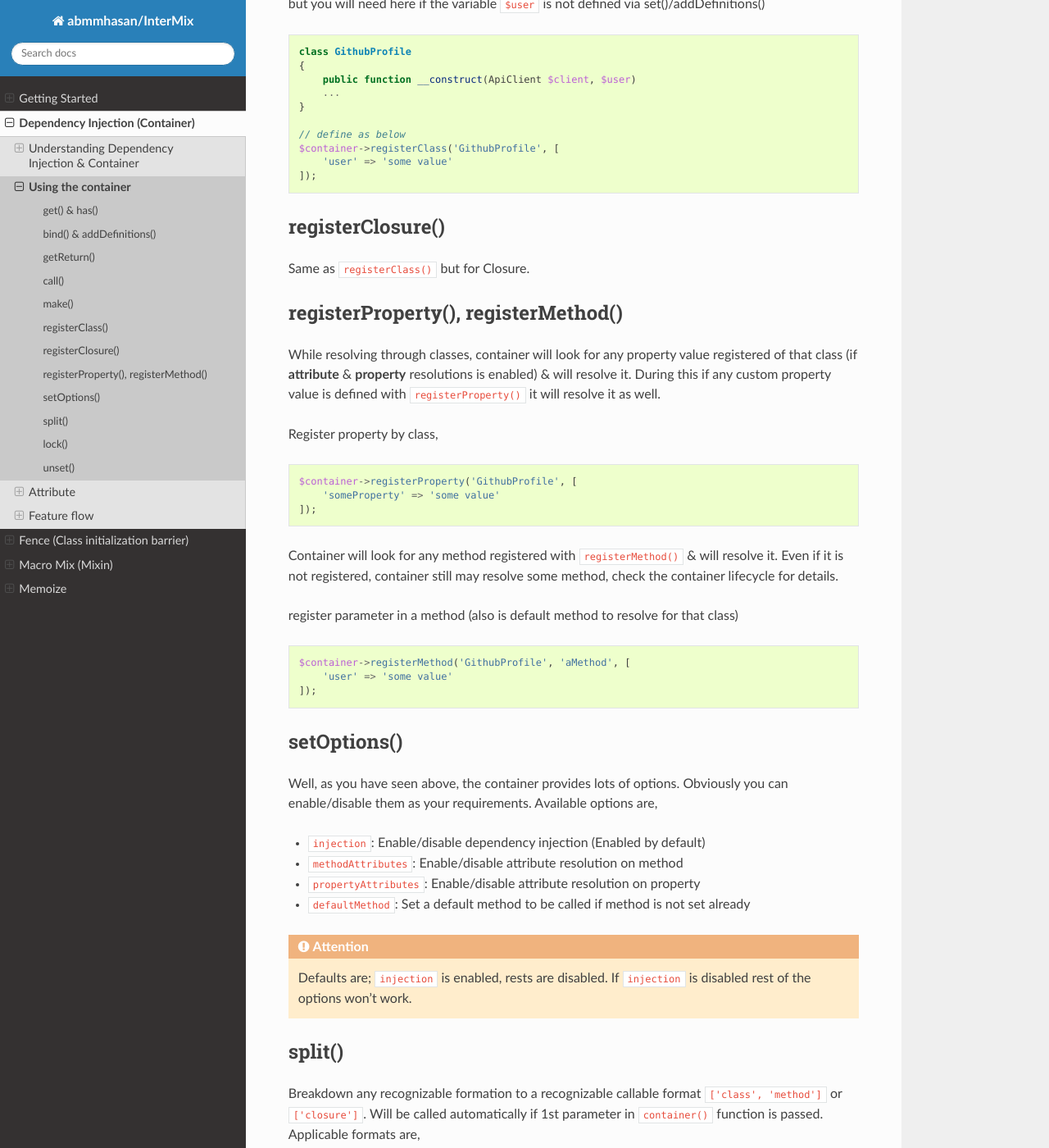
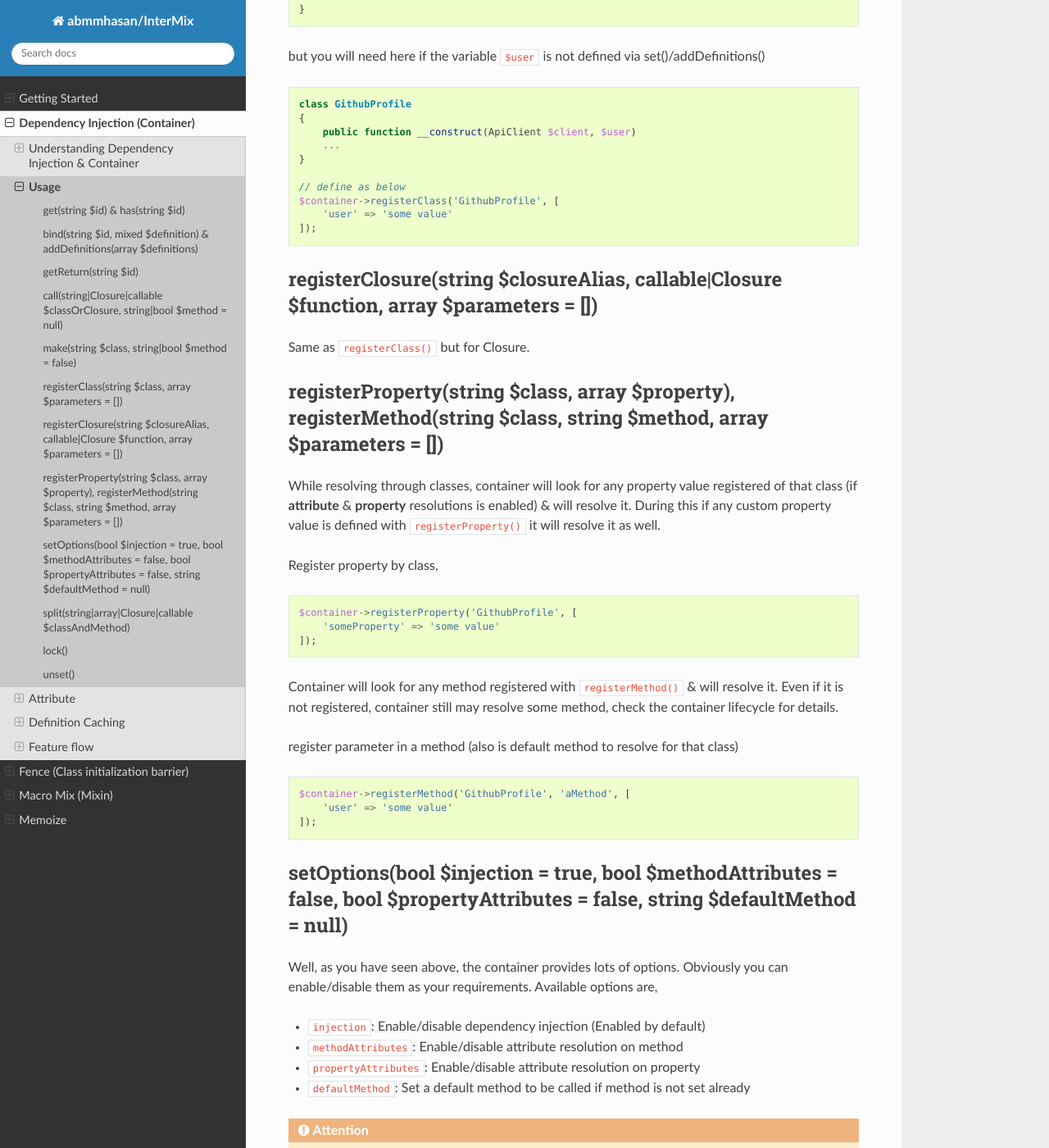
Before and after one commit to infocyph/InterMix, a Sphinx documentation site: the page built from docs/di/usage.rst, in a window 1280 px wide and 1400 px high, scrolled down 2178 px. Shown: the whole window at 82% size. Built offline with Sphinx 7.4.7 and the Read the Docs theme 2.0.0, drawn with Linux system fonts in a browser that asks for light colours; some of the changed text lies outside the part shown.

```diff
--- a/docs/container.rst
+++ b/docs/container.rst
@@ -11,6 +11,7 @@ Dependency Injection (Container)
     di/understanding
     di/usage
     di/attribute
+    di/cache
     di/flow
 
 Using the library is pretty straight-forward.
--- a/docs/di/usage.rst
+++ b/docs/di/usage.rst
@@ -1,8 +1,8 @@
 .. _di.usage:
 
-===================
-Using the container
-===================
+=====
+Usage
+=====
 
 Simply, initialize using either of these lines,
 
@@ -26,13 +26,13 @@ By default,
 
 The container have following options to play with as you see fit,
 
-get() & has()
--------------
+get(string $id) & has(string $id)
+---------------------------------
 
 The container implements the
 `PSR-11 <http://www.php-fig.org/psr/psr-11/>`__ standard. That means it
 implements
-`Psr\Container\ContainerInterface <https://github.com/php-fig/container/blob/master/src/ContainerInterface.php>`__:
+`Psr\\Container\\ContainerInterface <https://github.com/php-fig/container/blob/master/src/ContainerInterface.php>`__:
 
 .. code:: php
 
@@ -44,8 +44,8 @@ implements
        public function has($id);
    }
 
-bind() & addDefinitions()
-------------------------
+bind(string $id, mixed $definition) & addDefinitions(array $definitions)
+------------------------------------------------------------------------
 
 You can set entries directly on the container using either ``bind()``:
 
@@ -68,28 +68,28 @@ or ``addDefinitions()``
 
 For details, see the :doc:`di.definitions`.
 
-getReturn()
------------
+getReturn(string $id)
+---------------------
 
 ``get()`` & ``getReturn()`` does the same except, ``getReturn()`` prioritize method returns where ``get()`` prioritizes
 class object.
 
-call()
-------
+call(string|Closure|callable $classOrClosure, string|bool $method = null)
+-------------------------------------------------------------------------
 
 ``get()`` & ``getReturn()`` both internally calls ``call()``. Differences are, ``get()`` & ``getReturn()`` results are
 cached. In case of ``call()`` returns from method/closure are never cached (but class instances is cached as usual).
 
-make()
-------
+make(string $class, string|bool $method = false)
+------------------------------------------------
 
 This library only builds single instance per class (Singleton). But sometime we may need class instance independently.
 ``container()`` have 2nd parameter for completely different container instance for that. But what if we need only one
 new instance for a class but other dependencies from cached? well, that is what ``make()`` is for! Also, as the definition
 it supports class only.
 
-registerClass()
----------------
+registerClass(string $class, array $parameters = [])
+----------------------------------------------------
 
 Normally, this method won't be needed unless you need to send in some extra parameter to the constructor.
 
@@ -118,13 +118,13 @@ but you will need here if the variable ``$user`` is not defined via set()/addDef
         'user' => 'some value'
     ]);
 
-registerClosure()
------------------
+registerClosure(string $closureAlias, callable|Closure $function, array $parameters = [])
+-----------------------------------------------------------------------------------------
 
 Same as ``registerClass()`` but for Closure.
 
-registerProperty(), registerMethod()
-------------------------------------
+registerProperty(string $class, array $property), registerMethod(string $class, string $method, array $parameters = [])
+-----------------------------------------------------------------------------------------------------------------------
 
 While resolving through classes, container will look for any property value registered of that class (if **attribute** &
 **property** resolutions is enabled) & will resolve it. During this if any custom property value is defined with
@@ -149,8 +149,8 @@ register parameter in a method (also is default method to resolve for that class
         'user' => 'some value'
     ]);
 
-setOptions()
-------------
+setOptions(bool $injection = true, bool $methodAttributes = false, bool $propertyAttributes = false, string $defaultMethod = null)
+----------------------------------------------------------------------------------------------------------------------------------
 
 Well, as you have seen above, the container provides lots of options. Obviously you can enable/disable them as your requirements.
 Available options are,
@@ -164,8 +164,8 @@ Available options are,
 
     Defaults are; ``injection`` is enabled, rests are disabled. If ``injection`` is disabled rest of the options won't work.
 
-split()
--------
+split(string|array|Closure|callable $classAndMethod)
+----------------------------------------------------
 
 Breakdown any recognizable formation to a recognizable callable format ``['class', 'method']`` or ``['closure']``. Will
 be called automatically if 1st parameter in ``container()`` function is passed.
```
Also changed, not shown: docs/di/cache.rst (added, +36 -0 lines), 7 other files.
